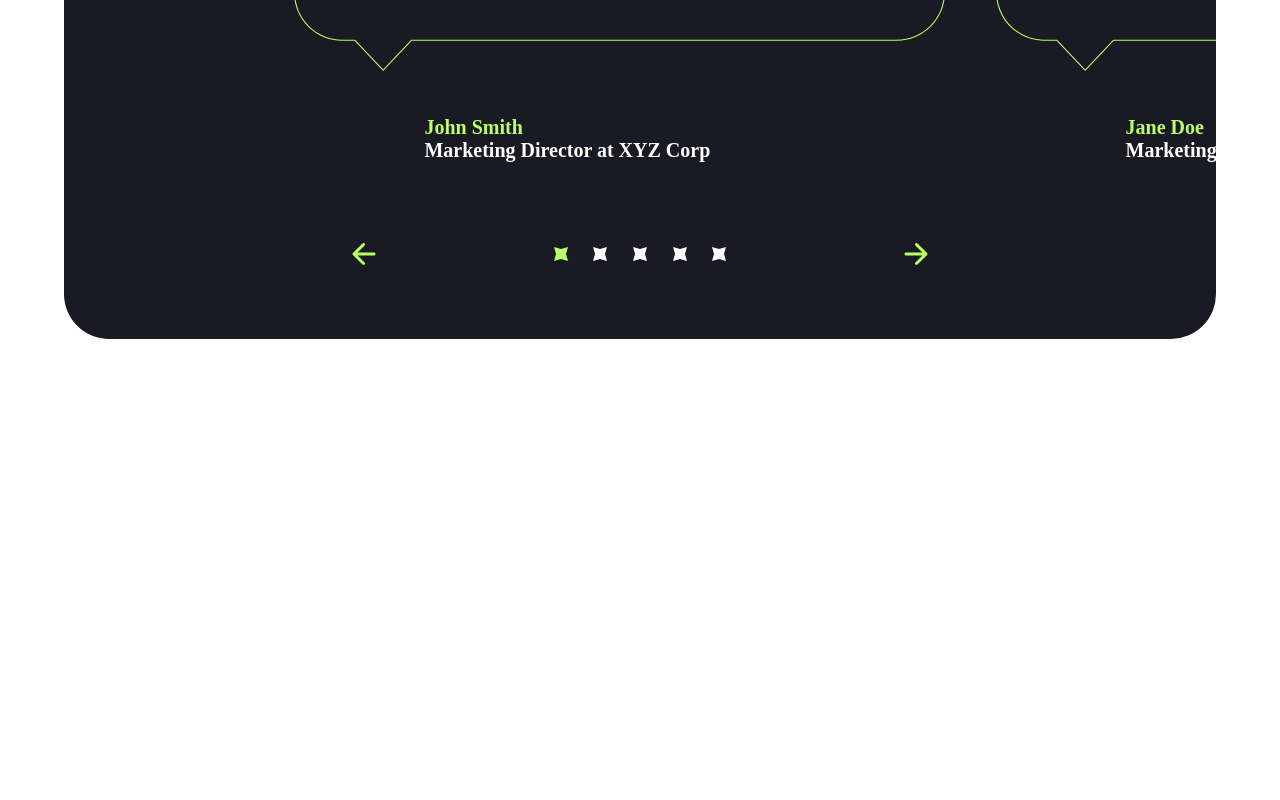
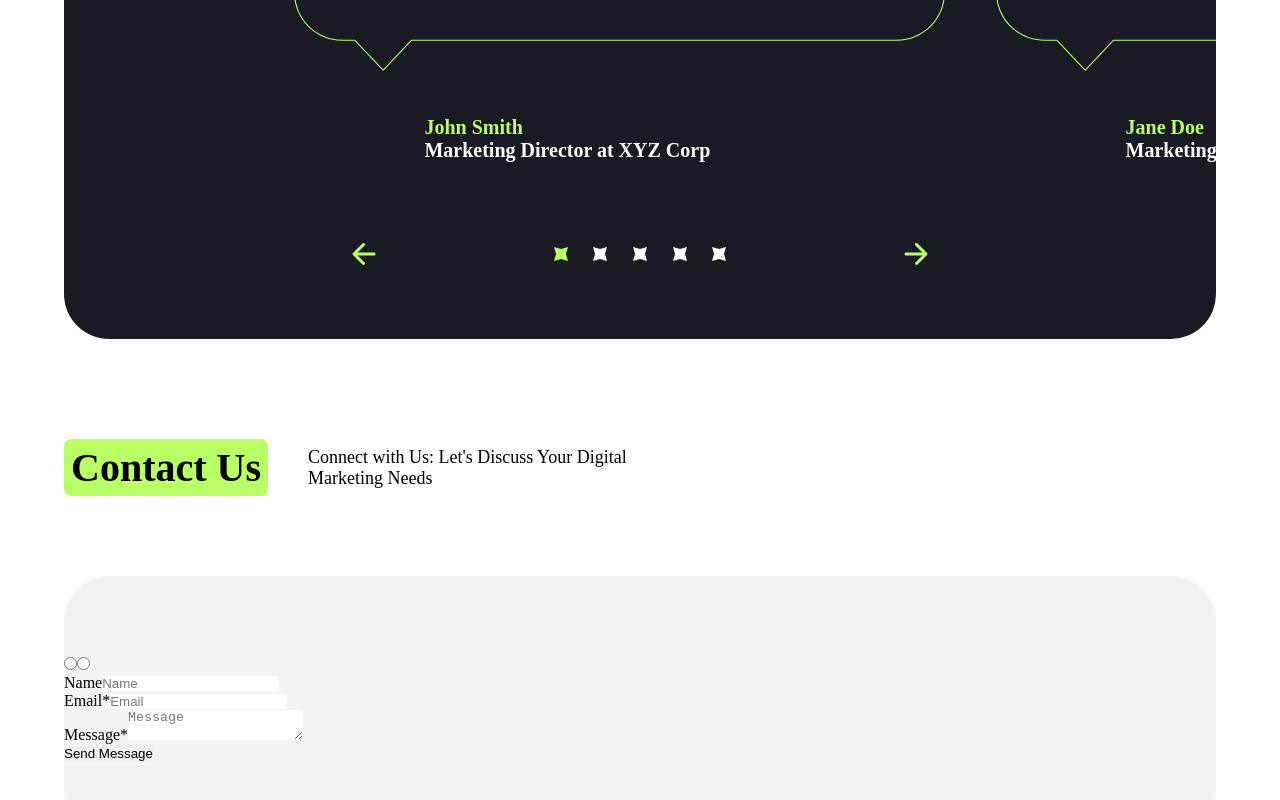
Before and after one commit to KiwiScreams/Positivus-landing-page, a React (Vite) app: page / in a window 1280 px wide. Shown: the part 6112-6912 px from the top of the page. Before the commit the page ends 6551 px from the top, so only its background shows below. Built offline with nearby package versions, Linux system fonts and the light colour scheme; a web font is replaced by a local one.

Commit message:
contacts

```diff
--- /dev/null
+++ b/src/components/home-components/contact/Contacts.css
@@ -0,0 +1,34 @@
+.contacts-section
+{
+    width: 90%;
+    margin: auto;
+    margin-bottom: 100px;
+}
+.contacts-section .contacts-header
+{
+    width: 60%;
+    display: flex;
+    align-items: center;
+    gap: 40px;
+    margin-bottom: 80px;
+}
+.contacts-section .contacts-header p
+{
+    width: 50%;
+}
+.contacts-section .contacts-header h2
+{
+    background-color: var(--green-clr);
+    padding: 5px 7px;
+    border-radius: var(--border-radius-7);
+}
+.contacts-container
+{
+  background-color: var(--gray-clr);
+  padding: 80px 0 70px 0;
+  width: 100%;
+  border-radius: var(--border-radius-45);
+  margin-bottom: 140px;
+  margin: auto;
+  overflow: hidden;
+}
--- a/src/components/home-components/contact/Contacts.jsx
+++ b/src/components/home-components/contact/Contacts.jsx
@@ -0,0 +1,38 @@
+import "./Contacts.css";
+import contactImage from "../../../assets/images/home/contact.svg"
+function Contacts() {
+    return (
+        <>
+            <section className="contacts-section">
+                <div className="contacts-header">
+                    <h2>Contact Us</h2>
+                    <p>Connect with Us: Let's Discuss Your Digital Marketing Needs</p>
+                </div>
+                <div className="contacts-container">
+                    <form>
+                        <div className="form-header">
+                            <input type="radio" name="hi" id="hi" />
+                            <input type="radio" name="quete" id="quete" />
+                        </div>
+                        <div className="form-body">
+                            <div className="inp">
+                                <label htmlFor="name">Name</label>
+                                <input type="text" name="name" placeholder="Name" />
+                            </div>
+                            <div className="inp">
+                                <label htmlFor="name">Email*</label>
+                                <input type="email" name="email" placeholder="Email" />
+                            </div>
+                            <div className="inp">
+                                <label htmlFor="name">Message*</label>
+                                <textarea placeholder="Message"></textarea>
+                            </div>
+                        </div>
+                        <button>Send Message</button>
+                    </form>
+                </div>
+            </section>
+        </>
+    )
+}
+export default Contacts
--- a/src/components/home-components/testimonials/Testimonials.css
+++ b/src/components/home-components/testimonials/Testimonials.css
@@ -34,7 +34,6 @@
 }
 .carousel-container
 {
- /* overflow: hidden; */
  position: relative;
  width: 60%;
  margin: auto;
--- a/src/pages/Home.jsx
+++ b/src/pages/Home.jsx
@@ -1,4 +1,5 @@
 import StudyCase from "../components/home-components/case-studies/StudyCase"
+import Contacts from "../components/home-components/contact/Contacts"
 import FreePanel from "../components/home-components/free-panel/FreePanel"
 import Main from "../components/home-components/main/Main"
 import Services from "../components/home-components/services/Services"
@@ -16,6 +17,7 @@ function Home() {
             <WorkProcess />
             <Team />
             <Testimonials />
+            <Contacts />
         </>
     )
 }
```
Also changed, not shown: src/assets/images/home/contact.svg (added).
